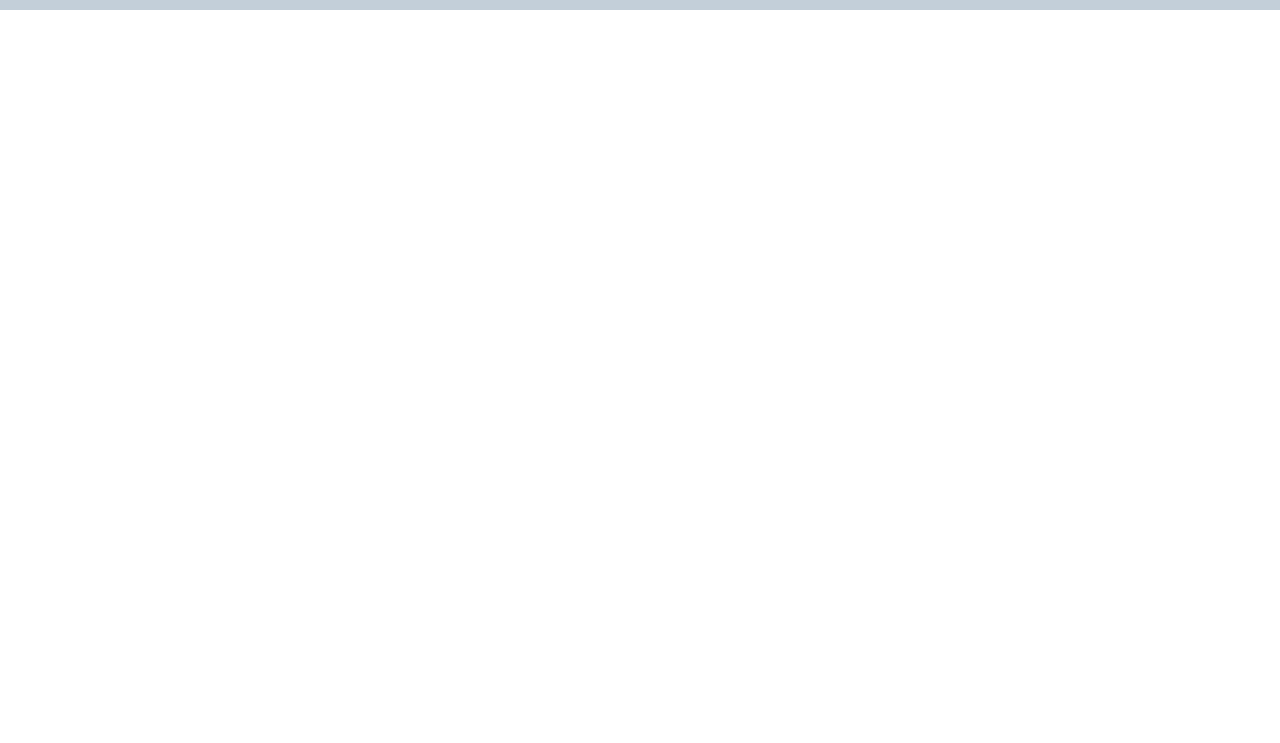
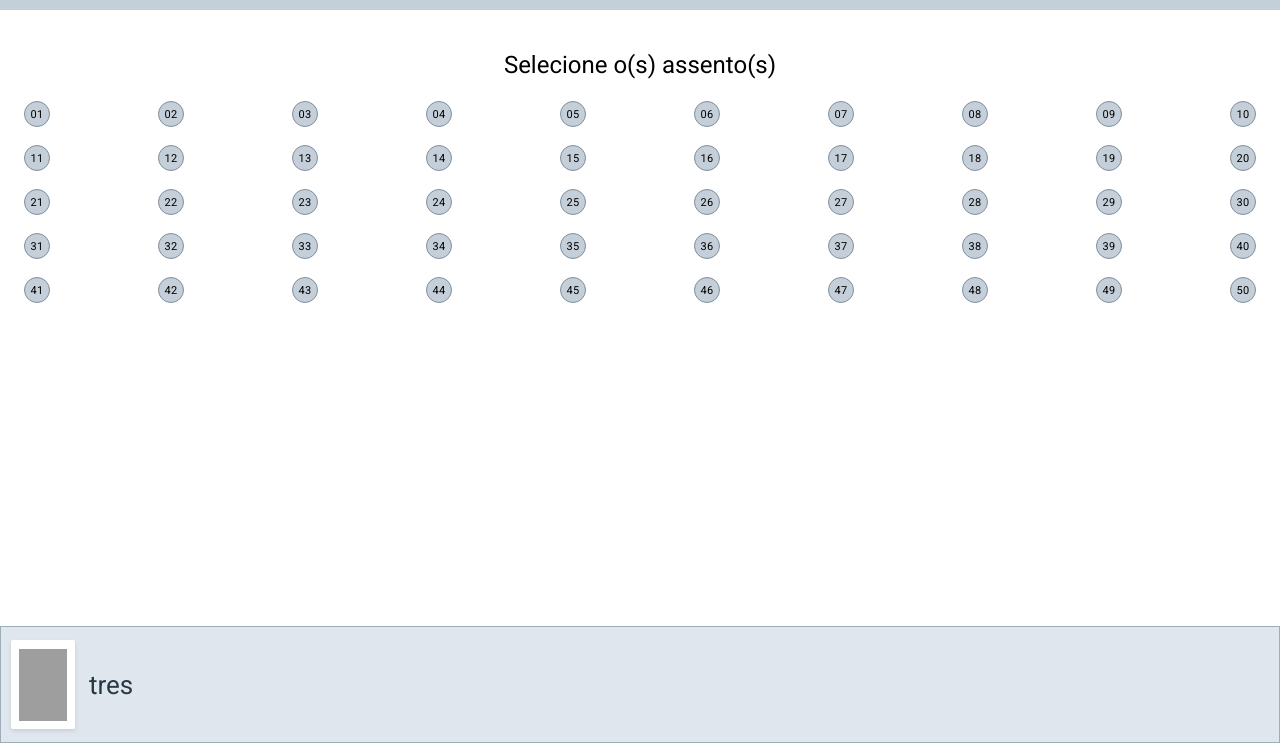
Before and after one commit to Icaro-pavani/projeto9-cineflex, a React app: page /sessao/1 in a window 1280 px wide. Before the commit this address had no page. Shown: the part 57-800 px from the top of the page. Built offline with nearby package versions, Linux system fonts and the light colour scheme; grey boxes are pictures that could not be loaded.

Commit message:
seat map implemented

```diff
--- a/src/components/App/index.js
+++ b/src/components/App/index.js
@@ -3,6 +3,7 @@ import {BrowserRouter, Routes, Route} from "react-router-dom";
 import Header from "./../Header";
 import InitialScreen from "./../InitialScreen";
 import FilmSessions from "../FilmSessions";
+import Seats from "../Seats";
 
 function App() {
     return (
@@ -11,6 +12,7 @@ function App() {
             <Routes>
                 <Route path="/" element={<InitialScreen />} />
                 <Route path="/filme/:idFilm" element={<FilmSessions />} />
+                <Route path="/sessao/:idSession" element={<Seats />} />
             </Routes>
         </BrowserRouter>
     );
--- a/src/components/FilmSessions/index.js
+++ b/src/components/FilmSessions/index.js
@@ -23,7 +23,7 @@ function FilmSessions() {
     const {title, posterURL, days} = sessions;
 
     return (
-        <div className="Film">
+        <div className="FilmSessions">
             <main>
                 <h2>Selecione o horário</h2>
                 <ul className="sessions">
--- a/src/components/FilmSessions/style.css
+++ b/src/components/FilmSessions/style.css
@@ -1,17 +1,18 @@
-.Film main {
+.FilmSessions main {
     position: relative;
     top: 67px;
     display: flex;
     flex-direction: column;
     align-items: center;
+    margin-bottom: 187px;
 }
 
-.Film h2 {
+.FilmSessions h2 {
     font-size: 24px;
     margin: 43px 0 43px;
 }
 
-.Film .sessions {
+.FilmSessions .sessions {
     width: 100%;
     padding-left: 24px;
 }
--- /dev/null
+++ b/src/components/Seats/index.js
@@ -0,0 +1,35 @@
+import SeatsRow from "../SeatsRow";
+import Footer from "../Footer";
+
+import "./style.css";
+
+function createSeatsLayout() {
+    const seatsMap = [];
+    let seatsRow = [];
+    let seat = 0;
+    for (let i = 0; i < 5; i++){
+        seatsRow = [];
+        for (let j = 0; j < 10; j++){
+            seat++;
+            seatsRow.push(seat.toString().padStart(2, '0'));
+        }
+        seatsMap.push(seatsRow);
+    }
+    return seatsMap;
+}
+
+function Seats() {
+    const seatsMap = createSeatsLayout();
+
+    return (
+        <div className="Seats">
+            <main>
+                <h2>Selecione o(s) assento(s)</h2>
+                {seatsMap.map(seatsRow => <SeatsRow key={seatsRow} seatsRow={seatsRow}/>)}
+            </main>
+            <Footer image={"teste"} title={"tres"} session="" />
+        </div>
+    );
+}
+
+export default Seats;
--- /dev/null
+++ b/src/components/Seats/style.css
@@ -0,0 +1,12 @@
+.Seats main {
+    position: relative;
+    top: 67px;
+    display: flex;
+    flex-direction: column;
+    align-items: center;
+}
+
+.Seats h2 {
+    font-size: 24px;
+    margin: 43px 0 15px;
+}
--- /dev/null
+++ b/src/components/SeatsRow/index.js
@@ -0,0 +1,12 @@
+import "./style.css";
+
+function SeatsRow(props) {
+    const {seatsRow} = props;
+    return (
+        <ul className="SeatsRow">
+            {seatsRow.map((seat, index) => <li key={index}>{seat}</li>)}
+        </ul>
+    );
+}
+
+export default SeatsRow;
--- /dev/null
+++ b/src/components/SeatsRow/style.css
@@ -0,0 +1,21 @@
+.SeatsRow {
+    display: flex;
+    justify-content: space-between;
+    width: 100%;
+    padding: 9px 24px;
+}
+
+.SeatsRow li {
+    display: flex;
+    align-items: center;
+    justify-content: center;
+    width: 26px;
+    height: 26px;
+    background-color: #c4cfd9;
+    border: 1px solid #808f9d;
+    border-radius: 50%;
+    font-size: 11px;
+    line-height: 13px;
+    letter-spacing: 0.04em;
+    color: #000;
+}
```
